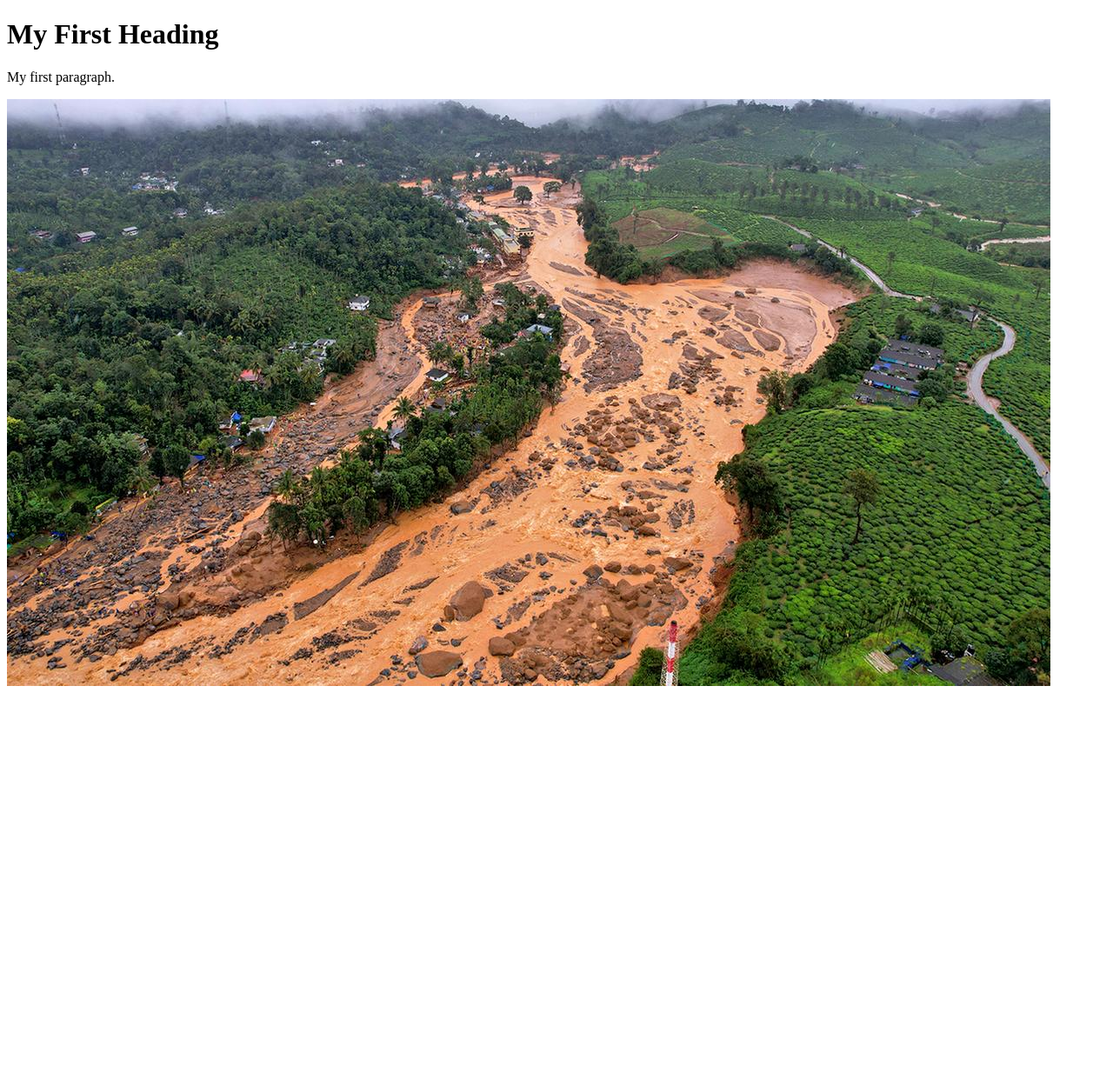
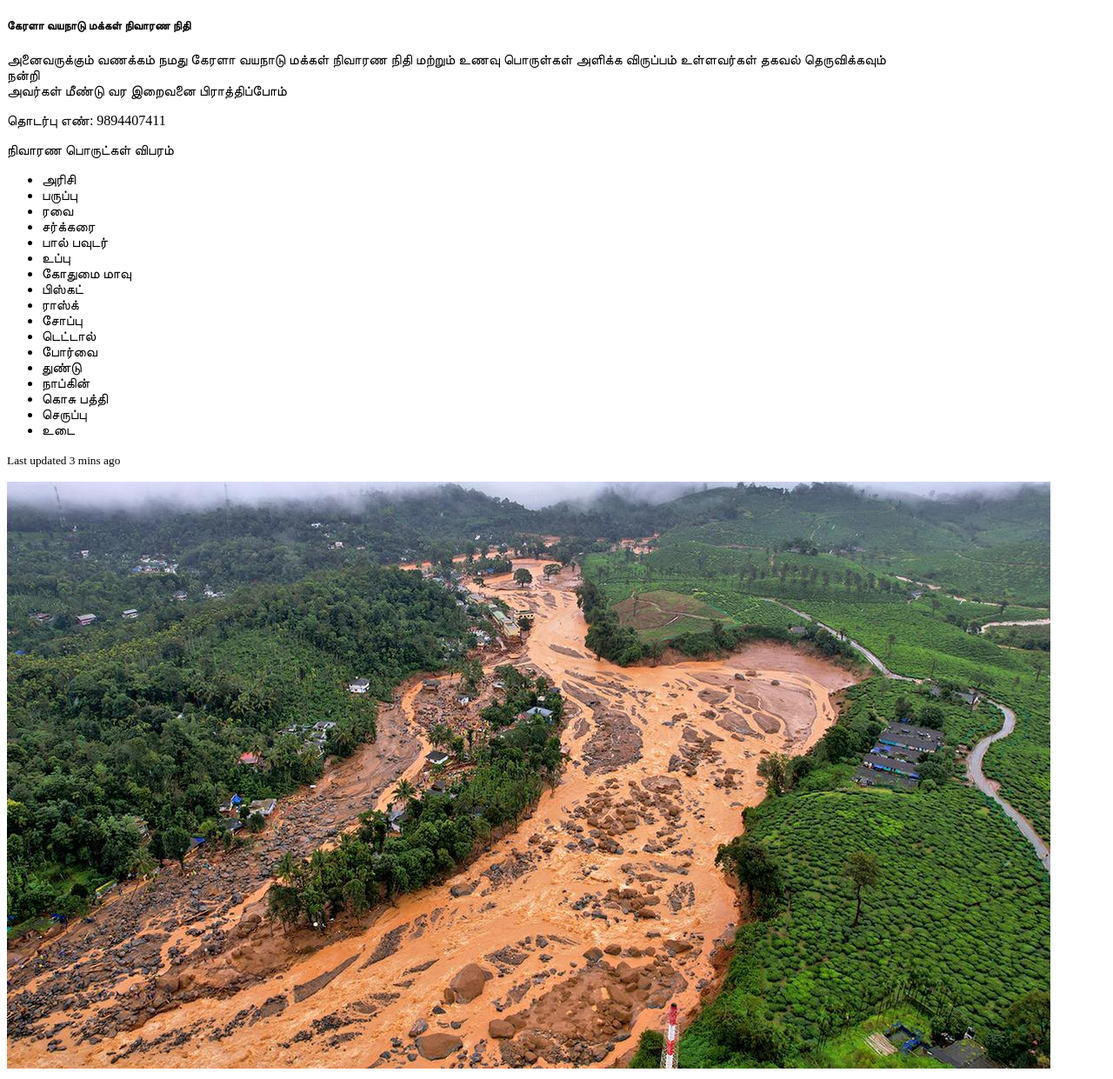
Before and after one commit to thiyaguj19/nammanagar, a Django app: page / in a window 1280 px wide. Shown: the whole page at 87% size. Before the commit the page ends 789 px from the top, so only its background shows below. Run offline with Django 5.2, Linux system fonts and the light colour scheme; parts of the project's set-up code (start-up, migrations or seed data) failed here and were passed over.

Commit message:
updated home page

```diff
--- a/app/templates/nagarhome.html
+++ b/app/templates/nagarhome.html
@@ -2,12 +2,49 @@
 <html>
 <body>
 
-<h1>My First Heading</h1>
-<p>My first paragraph.</p>
-
 {% load static %}
 
-<img src="{% static 'app/IMG_DRONE_Wayand.jpg' %}" class="img-fluid mt-5 rounded-pill" alt="Responsive image">
+<div class="container">
+    <div class="row">
+        <div class="col-sm">
+            <div class="card">
+                <div class="card-body">
+                <h5 class="card-title">கேரளா வயநாடு மக்கள் நிவாரண நிதி</h5>
+                <p class="card-text">
+                    அனைவருக்கும் வணக்கம் நமது கேரளா வயநாடு மக்கள் நிவாரண நிதி மற்றும் உணவு பொருள்கள் அளிக்க விருப்பம் உள்ளவர்கள் தகவல் தெருவிக்கவும்
+                    <br>நன்றி
+                    <br>அவர்கள் மீண்டு வர இறைவனை பிராத்திப்போம்
+                </p>
+                <p>தொடர்பு எண்: 9894407411</p>
+                <p>
+                    நிவாரண பொருட்கள் விபரம்
+                    <ul>
+                        <li>அரிசி</li>
+                        <li>பருப்பு</li>
+                        <li>ரவை</li>
+                        <li>சர்க்கரை</li>
+                        <li>பால் பவுடர்</li>
+                        <li>உப்பு</li>
+                        <li>கோதுமை மாவு</li>
+                        <li>பிஸ்கட்</li>
+                        <li>ராஸ்க்</li>
+                        <li>சோப்பு</li>
+                        <li>டெட்டால்</li>
+                        <li>போர்வை</li>
+                        <li>துண்டு</li>
+                        <li>நாப்கின்</li>
+                        <li>கொசு பத்தி</li>
+                        <li>செருப்பு</li>
+                        <li>உடை</li>
+                      </ul>
+                </p>
+                <p class="card-text"><small class="text-muted">Last updated 3 mins ago</small></p>
+                </div>
+                <img class="card-img-bottom img-fluid" src="{% static 'app/IMG_DRONE_Wayand.jpg' %}" alt="Card image cap">
+            </div>
+        </div>
+    </div>
+</div>
 
 </body>
 </html>
```
